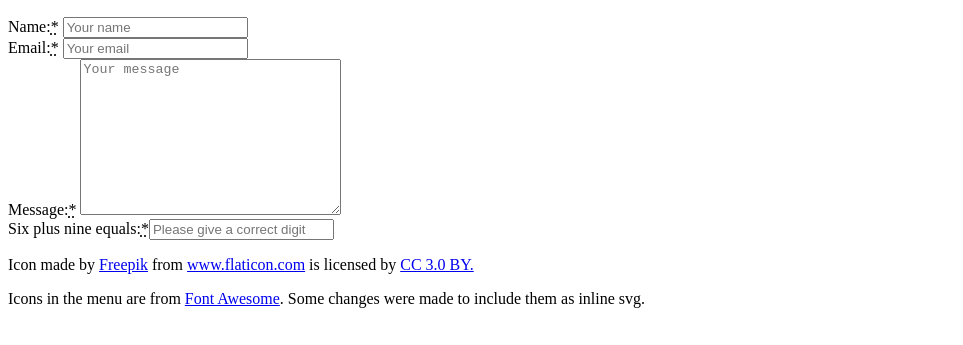
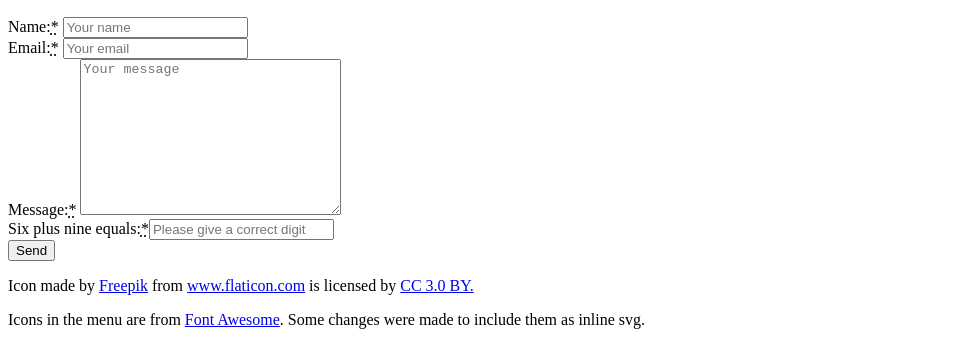
Before and after one commit to kubkil/Portfolio, a website: page src/index.html in a window 1280 px wide. Shown: the part 3802-4147 px from the top of the page, without its empty margins (0-963 px from the left). Before the commit the page ends 4126 px from the top, so only its background shows below. Drawn offline with Linux system fonts and the light colour scheme.

Commit message:
Add class to btn tag

```diff
--- a/src/index.html
+++ b/src/index.html
@@ -299,6 +299,7 @@
               required
             />
           </div>
+          <button role="submit" class="contact__button">Send</button>
         </form>
       </section>
       <footer class="footer section fp-auto-height">
```
